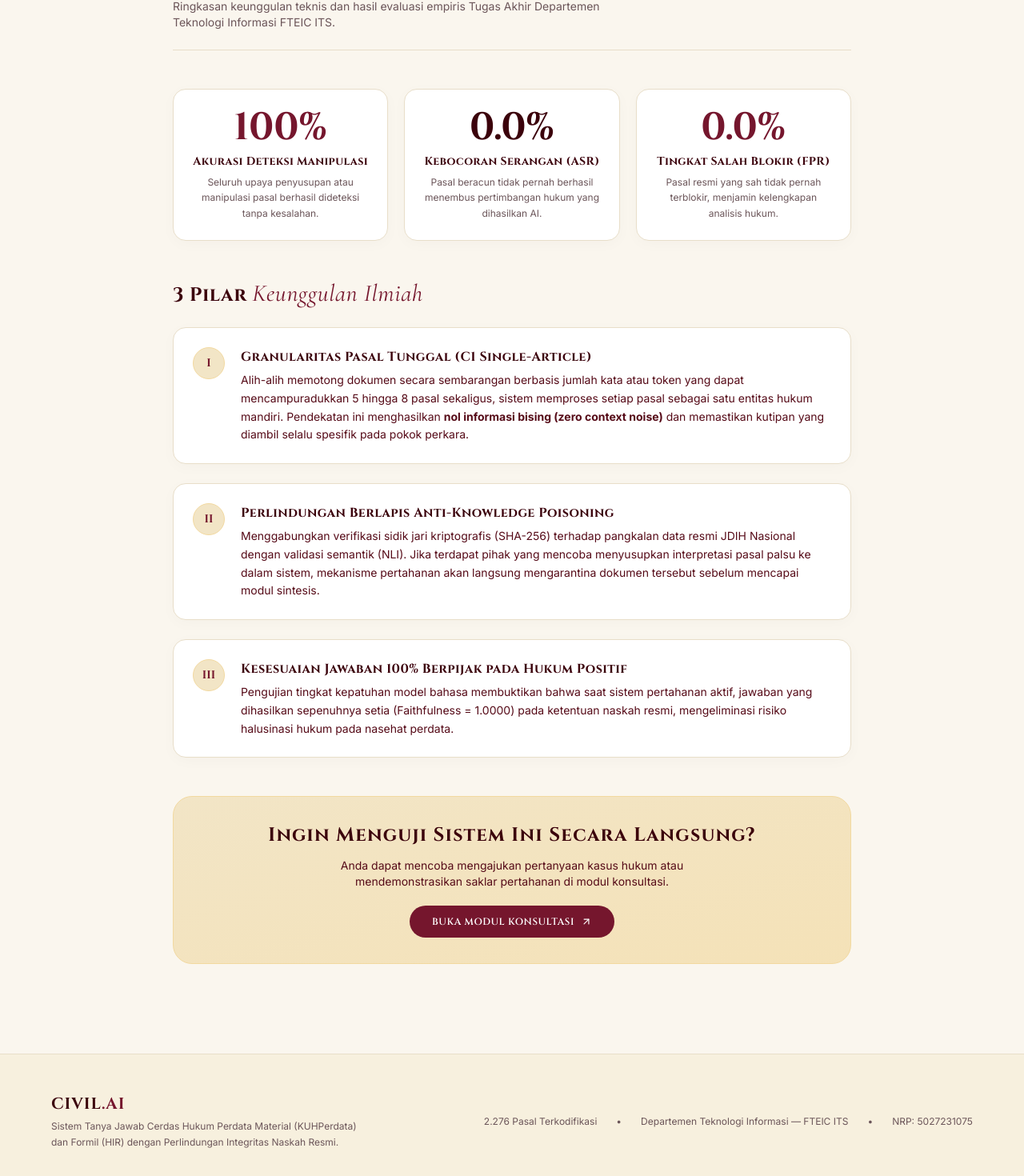
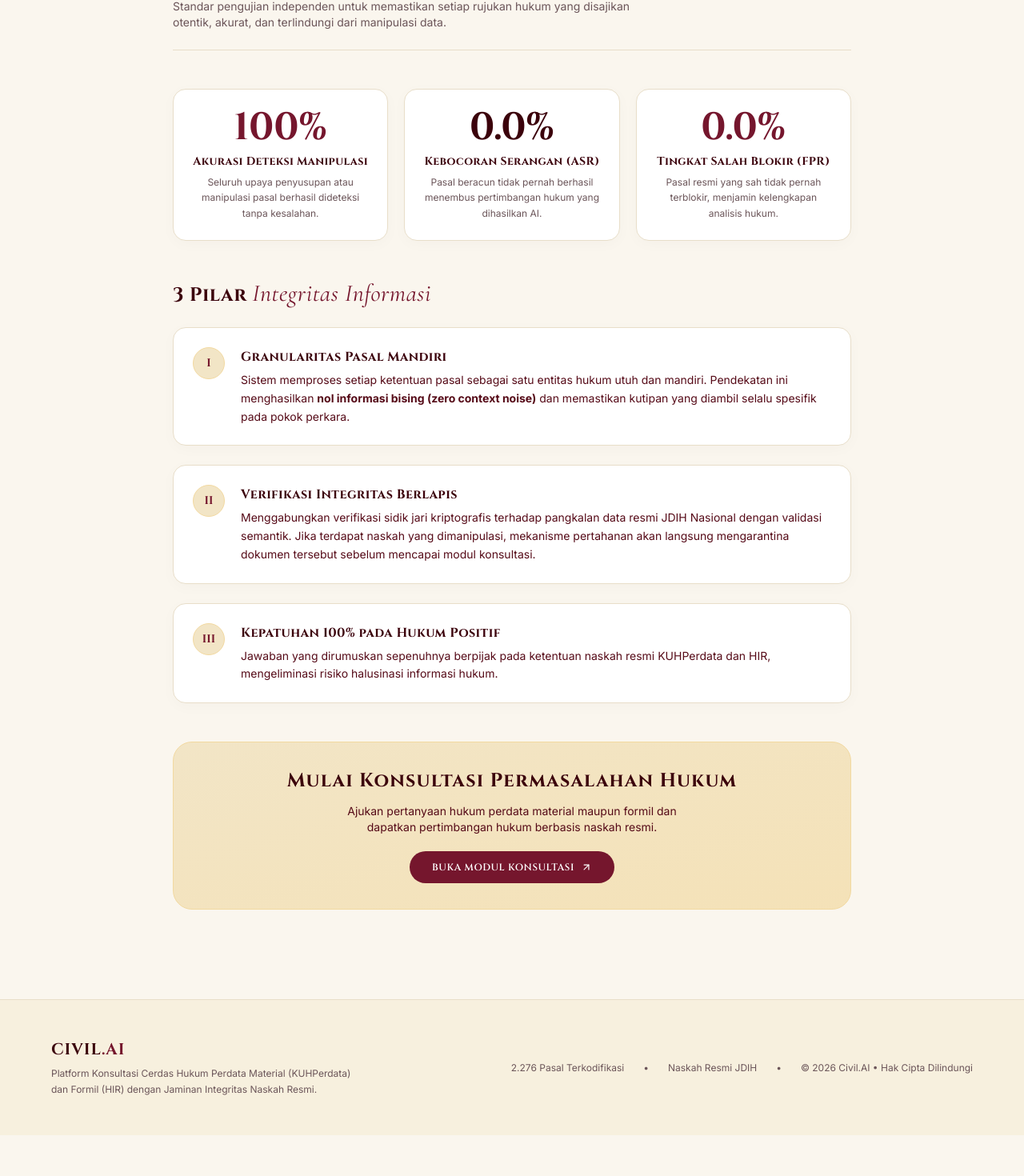
Before and after one commit to nisrinaatiqah/legal-rag-kuhperdata, a Next.js app in the folder perdata-app/: page /evaluasi in a window 1280 px wide. Shown: the part 171-1641 px from the top of the page at 80% size. After the commit the page ends 1590 px from the top, so only its background shows below. Built offline with nearby package versions, Linux system fonts and the light colour scheme.

Commit message:
refactor(copy): remove academic thesis and NRP references, convert to pure professional platform copy

```diff
--- a/perdata-app/app/chat/page.tsx
+++ b/perdata-app/app/chat/page.tsx
@@ -159,17 +159,17 @@ export default function ChatPage() {
           <button
             onClick={() => setShowDemoOptions(!showDemoOptions)}
             className="p-2 rounded-full bg-white border border-[#E8DEC9] text-[#6B5559] hover:text-[#3B010B] transition-colors"
-            title="Pilihan Skenario Uji Sidang"
+            title="Mode Basis Data"
           >
             <Sliders className="w-4 h-4" />
           </button>
         </div>
       </div>
 
-      {/* Hidden Collapsible Demo Options (For Thesis Simulation) */}
+      {/* Hidden Collapsible Options */}
       {showDemoOptions && (
         <div className="p-4 rounded-2xl bg-[#F2E5C6]/50 border border-[#F2D9A0] text-xs flex flex-col sm:flex-row items-center justify-between gap-3">
-          <span className="text-[#560B18] font-semibold">Pilihan Skenario Korpus untuk Uji Sidang:</span>
+          <span className="text-[#560B18] font-semibold">Mode Pangkalan Data:</span>
           <div className="flex items-center gap-2">
             <button
               onClick={() => setCorpusScenario('kuhperdata_hir_bgem3')}
@@ -179,7 +179,7 @@ export default function ChatPage() {
                   : 'bg-white text-[#560B18] border border-[#E8DEC9]'
               }`}
             >
-              Korpus Bersih (Resmi)
+              Standar Resmi JDIH
             </button>
             <button
               onClick={() => setCorpusScenario('kuhperdata_hir_bgem3_p1pct')}
@@ -189,7 +189,7 @@ export default function ChatPage() {
                   : 'bg-white text-[#560B18] border border-[#E8DEC9]'
               }`}
             >
-              Uji Racun 1% (Simulasi Manipulasi)
+              Simulasi Uji Integritas (1%)
             </button>
           </div>
         </div>
--- a/perdata-app/app/evaluasi/page.tsx
+++ b/perdata-app/app/evaluasi/page.tsx
@@ -9,7 +9,7 @@ export default function EvaluasiPage() {
       {/* Editorial Header in Cinzel & Cormorant */}
       <div className="flex flex-col gap-2 border-b border-[#E8DEC9] pb-6">
         <span className="text-[11px] font-bold tracking-widest uppercase text-[#75162D] font-cinzel">
-          Tolok Ukur Ilmiah
+          Standar Transparansi
         </span>
         <h1 className="font-cinzel text-2xl md:text-3xl font-bold tracking-wider text-[#3B010B]">
           Keandalan &amp;{' '}
@@ -18,7 +18,7 @@ export default function EvaluasiPage() {
           </span>
         </h1>
         <p className="text-xs sm:text-sm text-[#6B5559] max-w-xl">
-          Ringkasan keunggulan teknis dan hasil evaluasi empiris Tugas Akhir Departemen Teknologi Informasi FTEIC ITS.
+          Standar pengujian independen untuk memastikan setiap rujukan hukum yang disajikan otentik, akurat, dan terlindungi dari manipulasi data.
         </p>
       </div>
 
@@ -66,7 +66,7 @@ export default function EvaluasiPage() {
         <h2 className="font-cinzel text-xl md:text-2xl font-bold tracking-wide text-[#3B010B]">
           3 Pilar{' '}
           <span className="font-cormorant italic font-normal text-[#75162D] text-2xl md:text-3xl normal-case">
-            Keunggulan Ilmiah
+            Integritas Informasi
           </span>
         </h2>
 
@@ -77,10 +77,10 @@ export default function EvaluasiPage() {
           </div>
           <div className="flex flex-col gap-1.5">
             <h3 className="font-cinzel text-base font-bold tracking-wide text-[#3B010B]">
-              Granularitas Pasal Tunggal (C1 Single-Article)
+              Granularitas Pasal Mandiri
             </h3>
             <p className="text-xs sm:text-sm text-[#560B18] leading-relaxed font-body">
-              Alih-alih memotong dokumen secara sembarangan berbasis jumlah kata atau token yang dapat mencampuradukkan 5 hingga 8 pasal sekaligus, sistem memproses setiap pasal sebagai satu entitas hukum mandiri. Pendekatan ini menghasilkan <strong>nol informasi bising (zero context noise)</strong> dan memastikan kutipan yang diambil selalu spesifik pada pokok perkara.
+              Sistem memproses setiap ketentuan pasal sebagai satu entitas hukum utuh dan mandiri. Pendekatan ini menghasilkan <strong>nol informasi bising (zero context noise)</strong> dan memastikan kutipan yang diambil selalu spesifik pada pokok perkara.
             </p>
           </div>
         </div>
@@ -92,10 +92,10 @@ export default function EvaluasiPage() {
           </div>
           <div className="flex flex-col gap-1.5">
             <h3 className="font-cinzel text-base font-bold tracking-wide text-[#3B010B]">
-              Perlindungan Berlapis Anti-Knowledge Poisoning
+              Verifikasi Integritas Berlapis
             </h3>
             <p className="text-xs sm:text-sm text-[#560B18] leading-relaxed font-body">
-              Menggabungkan verifikasi sidik jari kriptografis (SHA-256) terhadap pangkalan data resmi JDIH Nasional dengan validasi semantik (NLI). Jika terdapat pihak yang mencoba menyusupkan interpretasi pasal palsu ke dalam sistem, mekanisme pertahanan akan langsung mengarantina dokumen tersebut sebelum mencapai modul sintesis.
+              Menggabungkan verifikasi sidik jari kriptografis terhadap pangkalan data resmi JDIH Nasional dengan validasi semantik. Jika terdapat naskah yang dimanipulasi, mekanisme pertahanan akan langsung mengarantina dokumen tersebut sebelum mencapai modul konsultasi.
             </p>
           </div>
         </div>
@@ -107,10 +107,10 @@ export default function EvaluasiPage() {
           </div>
           <div className="flex flex-col gap-1.5">
             <h3 className="font-cinzel text-base font-bold tracking-wide text-[#3B010B]">
-              Kesesuaian Jawaban 100% Berpijak pada Hukum Positif
+              Kepatuhan 100% pada Hukum Positif
             </h3>
             <p className="text-xs sm:text-sm text-[#560B18] leading-relaxed font-body">
-              Pengujian tingkat kepatuhan model bahasa membuktikan bahwa saat sistem pertahanan aktif, jawaban yang dihasilkan sepenuhnya setia (Faithfulness = 1.0000) pada ketentuan naskah resmi, mengeliminasi risiko halusinasi hukum pada nasehat perdata.
+              Jawaban yang dirumuskan sepenuhnya berpijak pada ketentuan naskah resmi KUHPerdata dan HIR, mengeliminasi risiko halusinasi informasi hukum.
             </p>
           </div>
         </div>
@@ -119,10 +119,10 @@ export default function EvaluasiPage() {
       {/* CTA Bottom in Sand Gold & Burgundy */}
       <div className="rounded-3xl bg-gradient-to-br from-[#F2E5C6] to-[#F2D9A0]/70 border border-[#F2D9A0] p-8 text-center flex flex-col items-center gap-3">
         <h3 className="font-cinzel text-xl md:text-2xl font-bold tracking-wider text-[#3B010B]">
-          Ingin Menguji Sistem Ini Secara Langsung?
+          Mulai Konsultasi Permasalahan Hukum
         </h3>
         <p className="text-xs sm:text-sm text-[#560B18] max-w-md font-body">
-          Anda dapat mencoba mengajukan pertanyaan kasus hukum atau mendemonstrasikan saklar pertahanan di modul konsultasi.
+          Ajukan pertanyaan hukum perdata material maupun formil dan dapatkan pertimbangan hukum berbasis naskah resmi.
         </p>
         <Link
           href="/chat"
--- a/perdata-app/app/layout.tsx
+++ b/perdata-app/app/layout.tsx
@@ -19,24 +19,24 @@ export default function RootLayout({
         <Navbar />
         <main className="flex-1 pt-24 pb-16">{children}</main>
 
-        {/* Editorial Footer in Champagne Beige & Deep Wine */}
+        {/* Real-World Professional Product Footer */}
         <footer className="border-t border-[#E8DEC9] bg-[#F2E5C6]/40 py-12 px-6 text-[#6B5559]">
           <div className="max-w-6xl mx-auto flex flex-col md:flex-row items-start md:items-center justify-between gap-6">
-            <div className="flex flex-col gap-1">
+            <div className="flex flex-col gap-1.5">
               <span className="font-cinzel text-xl font-bold tracking-wider text-[#3B010B]">
                 CIVIL<span className="text-[#75162D]">.AI</span>
               </span>
               <p className="text-xs text-[#6B5559] max-w-sm leading-relaxed">
-                Sistem Tanya Jawab Cerdas Hukum Perdata Material (KUHPerdata) dan Formil (HIR) dengan Perlindungan Integritas Naskah Resmi.
+                Platform Konsultasi Cerdas Hukum Perdata Material (KUHPerdata) dan Formil (HIR) dengan Jaminan Integritas Naskah Resmi.
               </p>
             </div>
 
-            <div className="flex flex-wrap items-center gap-6 text-xs text-[#6B5559]">
+            <div className="flex flex-wrap items-center gap-4 sm:gap-6 text-xs text-[#6B5559]">
               <span>2.276 Pasal Terkodifikasi</span>
               <span>•</span>
-              <span>Departemen Teknologi Informasi — FTEIC ITS</span>
+              <span>Naskah Resmi JDIH</span>
               <span>•</span>
-              <span>NRP: 5027231075</span>
+              <span>© 2026 Civil.AI • Hak Cipta Dilindungi</span>
             </div>
           </div>
         </footer>
```
